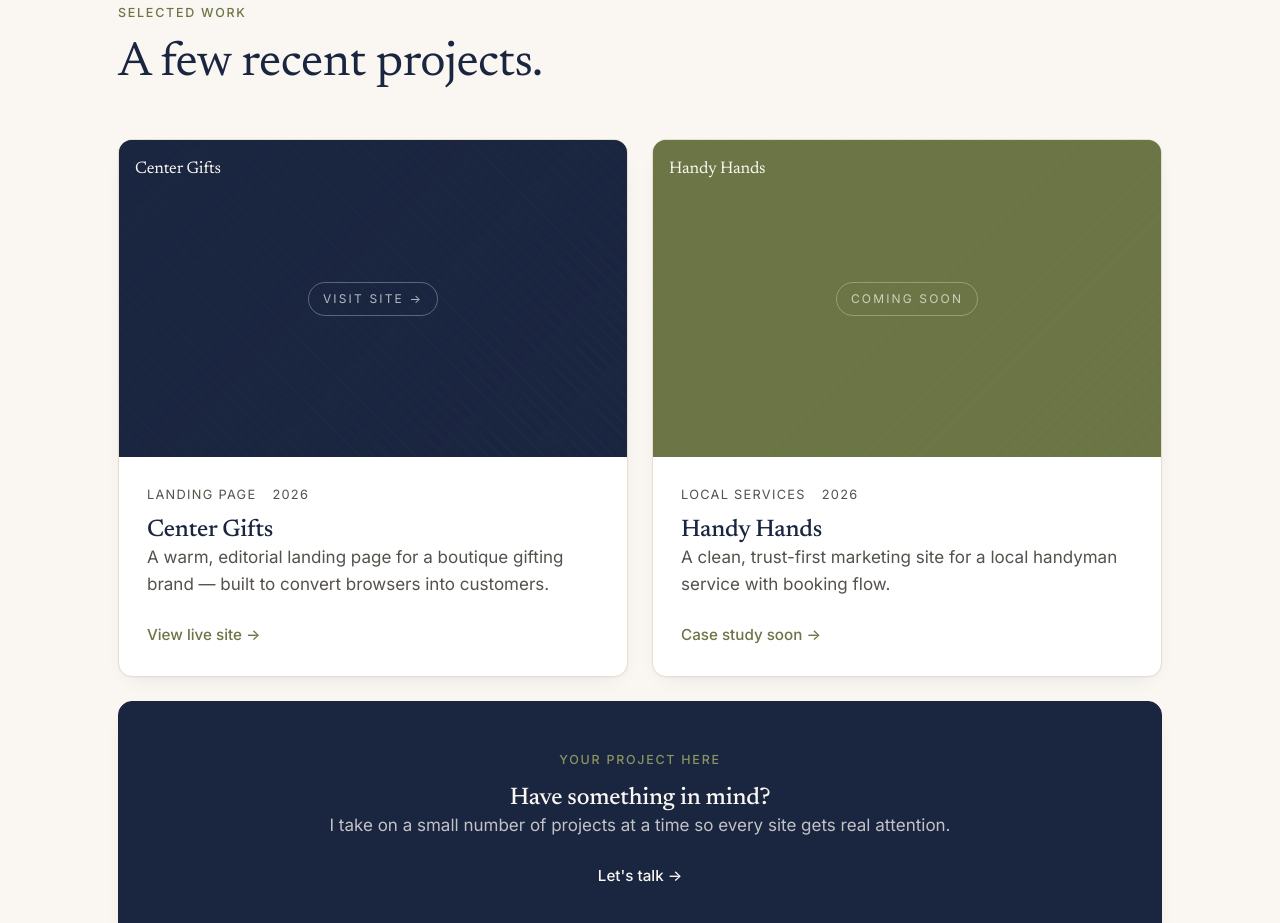
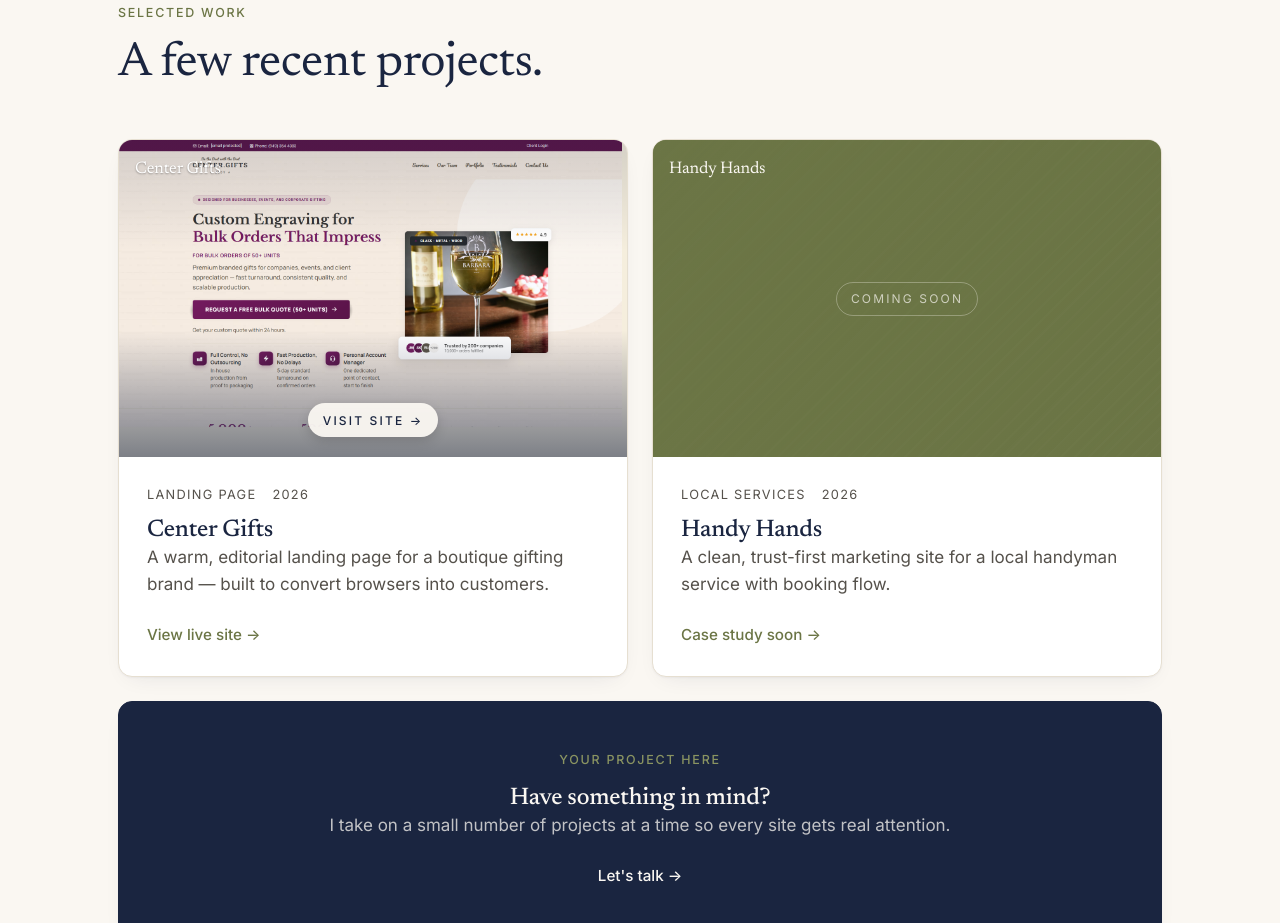
Before and after one commit to jcbreshears/jcbreshears.github.io, a plain HTML site: page index.html in a window 1280 px wide. Shown: the part 767-1690 px from the top of the page. Drawn offline with Linux system fonts and the light colour scheme.

Commit message:
Add Center Gifts thumbnail screenshot to project card

```diff
--- a/index.html
+++ b/index.html
@@ -50,7 +50,7 @@
 
       <div class="grid">
         <article class="card reveal">
-          <a class="card__media" data-label="Center Gifts" href="https://jcbreshears.github.io/center-gifts-landing-page/" target="_blank" rel="noopener">
+          <a class="card__media card__media--image card__media--cg" data-label="Center Gifts" href="https://jcbreshears.github.io/center-gifts-landing-page/" target="_blank" rel="noopener">
             <span class="card__placeholder">Visit site &rarr;</span>
           </a>
           <div class="card__body">
--- a/styles.css
+++ b/styles.css
@@ -242,6 +242,46 @@ p { margin: 0 0 1em; color: var(--ink-soft); }
     repeating-linear-gradient(-45deg, rgba(255,255,255,0.04) 0 2px, transparent 2px 10px);
   background-color: var(--olive);
 }
+
+/* Project screenshot cards */
+.card__media--image {
+  background-size: cover;
+  background-position: top center;
+  background-repeat: no-repeat;
+  transition: background-size .6s var(--ease), filter .4s var(--ease);
+}
+.card__media--image::before {
+  color: #fff;
+  text-shadow: 0 1px 2px rgba(0,0,0,0.35);
+  z-index: 2;
+}
+.card__media--image::after {
+  content: "";
+  position: absolute;
+  inset: 0;
+  background: linear-gradient(to bottom, rgba(26,37,64,0.15) 0%, rgba(26,37,64,0) 35%, rgba(26,37,64,0) 60%, rgba(26,37,64,0.55) 100%);
+  z-index: 1;
+  transition: background .4s var(--ease);
+}
+.card__media--image .card__placeholder {
+  position: relative;
+  z-index: 2;
+  align-self: end;
+  margin-bottom: 1.25rem;
+  background: rgba(250, 247, 242, 0.95);
+  color: var(--navy);
+  border-color: transparent;
+  font-weight: 500;
+  box-shadow: 0 4px 12px rgba(0,0,0,0.15);
+  transition: transform .3s var(--ease);
+}
+.card:hover .card__media--image { background-size: 108%; }
+.card:hover .card__media--image .card__placeholder { transform: translateX(3px); }
+
+.card__media--cg {
+  background-image: url("assets/center-gifts.png");
+  background-color: #f3ece0;
+}
 .card__placeholder {
   font-size: 0.75rem;
   text-transform: uppercase;
```
Also changed, not shown: assets/center-gifts.png (added).
